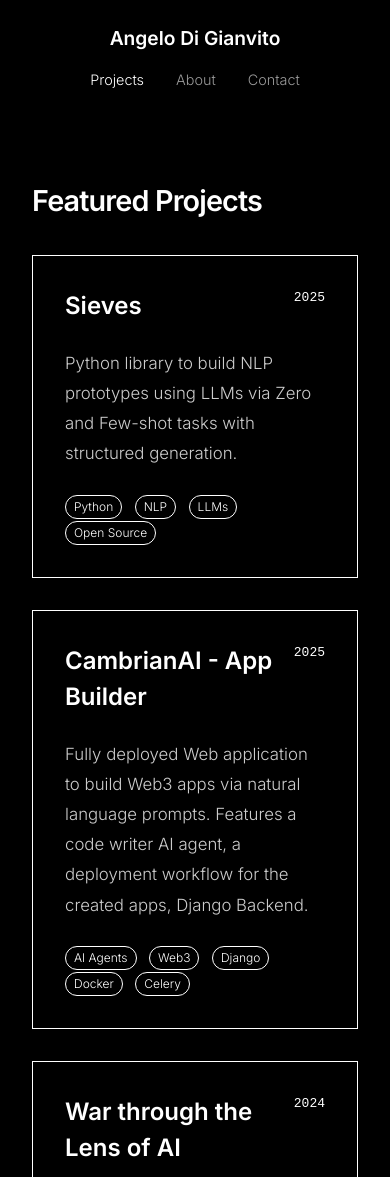
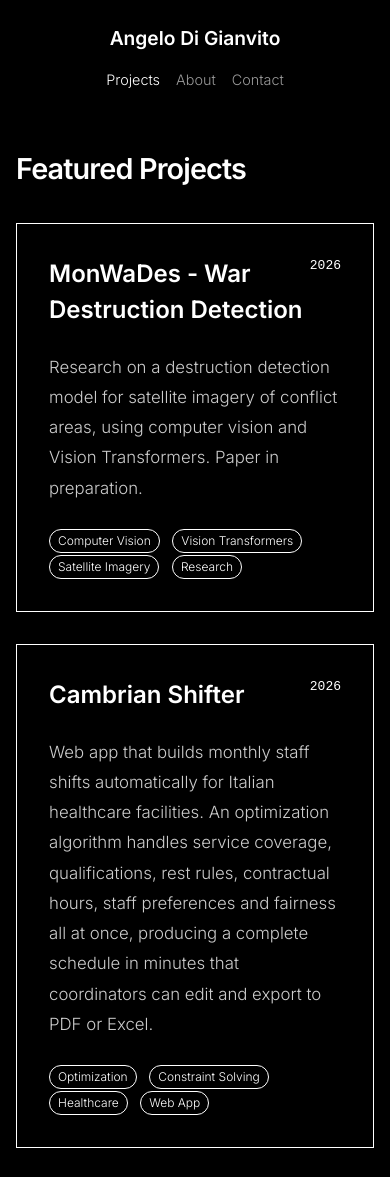
Before and after one commit to adgianv/adgianv.github.io, a plain HTML site: page projects.html in a window 390 px wide. Shown: the top 1177 px of the page. Drawn offline with Linux system fonts and the light colour scheme.

Commit message:
Add MonWaDes and Cambrian Shifter projects, update CV
- Add MonWaDes and Cambrian Shifter cards to the projects list
- Hide the CambrianAI App Builder card until the app is back up
- Update the downloadable CV
- Tighter phone layout for the nav

Co-Authored-By: Claude Opus 5.5 <noreply@anthropic.com>

```diff
--- a/css/index.css
+++ b/css/index.css
@@ -217,6 +217,22 @@ p {
     border-radius: 20px;
 }
 
+/* Phone layout */
+@media (max-width: 640px) {
+    .top-nav {
+        padding: 1.25rem 16px;
+    }
+
+    .nav-links {
+        gap: 1rem;
+    }
+
+    .content-container {
+        padding: 0 16px;
+        margin: 2rem auto;
+    }
+}
+
 /* Contact */
 .contact-links-vertical {
     display: flex;
--- a/projects.html
+++ b/projects.html
@@ -26,6 +26,38 @@
 
         <div class="projects-grid">
 
+            <div class="project-item">
+                <div class="project-header">
+                    <h3>MonWaDes - War Destruction Detection</h3>
+                    <span class="year">2026</span>
+                </div>
+                <p class="project-desc">Research on a destruction detection model for satellite imagery of conflict
+                    areas, using computer vision and Vision Transformers. Paper in preparation.</p>
+                <div class="project-tags">
+                    <span>Computer Vision</span>
+                    <span>Vision Transformers</span>
+                    <span>Satellite Imagery</span>
+                    <span>Research</span>
+                </div>
+            </div>
+
+            <a href="https://cambrian.it/shifter" class="project-item" target="_blank">
+                <div class="project-header">
+                    <h3>Cambrian Shifter</h3>
+                    <span class="year">2026</span>
+                </div>
+                <p class="project-desc">Web app that builds monthly staff shifts automatically for Italian healthcare
+                    facilities. An optimization algorithm handles service coverage, qualifications, rest rules,
+                    contractual hours, staff preferences and fairness all at once, producing a complete schedule in
+                    minutes that coordinators can edit and export to PDF or Excel.</p>
+                <div class="project-tags">
+                    <span>Optimization</span>
+                    <span>Constraint Solving</span>
+                    <span>Healthcare</span>
+                    <span>Web App</span>
+                </div>
+            </a>
+
             <a href="https://github.com/MantisAI/sieves" class="project-item" target="_blank">
                 <div class="project-header">
                     <h3>Sieves</h3>
@@ -41,6 +73,7 @@
                 </div>
             </a>
 
+            <!-- Hidden until the app is back up
             <a href="https://build.cambrian.wtf" class="project-item" target="_blank">
                 <div class="project-header">
                     <h3>CambrianAI - App Builder</h3>
@@ -56,6 +89,7 @@
                     <span>Celery</span>
                 </div>
             </a>
+            -->
 
             <a href="https://github.com/adgianv/Thesis---War-Image-Classification" class="project-item" target="_blank">
                 <div class="project-header">
```
Also changed, not shown: 1 other file.
